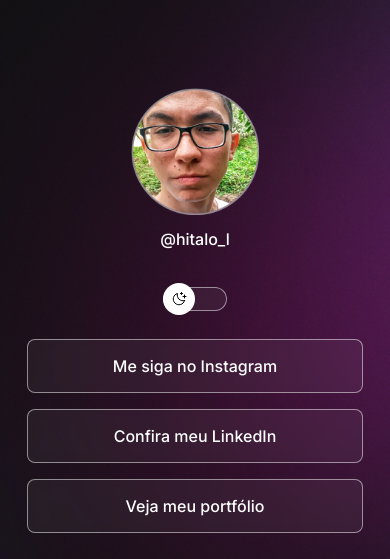
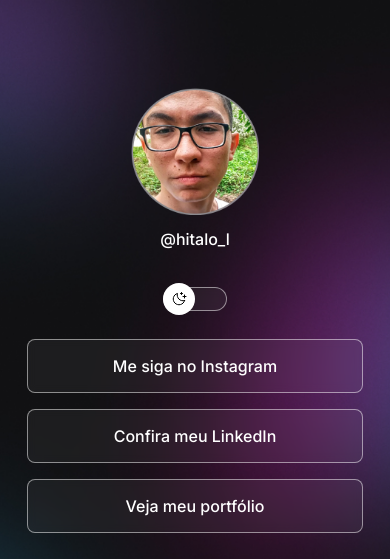
Before and after one commit to Hitalo-Lima/devlinks, a plain HTML site: page index.html in a window 390 px wide. Shown: the top 559 px of the page. Drawn offline with nearby package versions, Linux system fonts and the light colour scheme.

Commit message:
media querie change

```diff
--- a/assets/styles/style.css
+++ b/assets/styles/style.css
@@ -3,7 +3,6 @@
    margin: 0;
    box-sizing: border-box;
 }
-
 
 :root{
    --primary-color: #fff;
@@ -152,3 +151,13 @@ footer p{
    padding-top: 16px;
    font-size: 14px;
 }
+
+@media (max-width: 700px){
+   :root{
+      --bg-url: url(../images/mobile-darkmode.jpg);
+   }
+
+   .light-mode{
+      --bg-url: url(../images/mobile-lightmode.jpg);
+   }
+}
```
